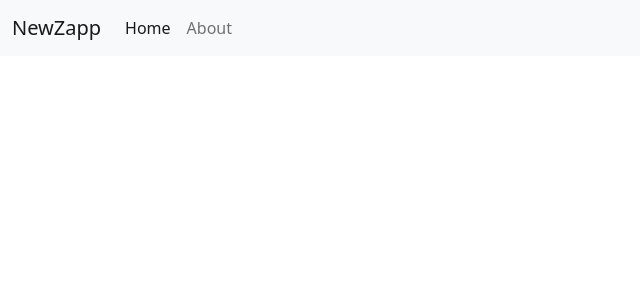
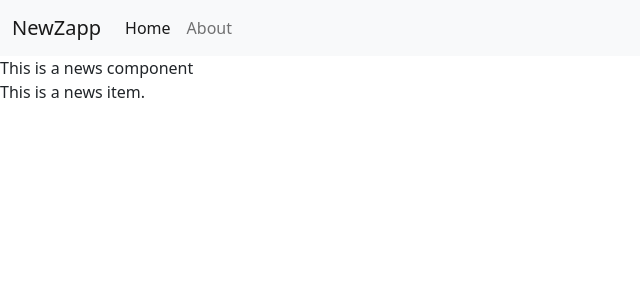
Before and after one commit to Abhijeet6387/NewZapp, a React (Create React App) app: page / in a window 1280 px wide. Shown: the top 300 px of the page, without its empty margins (0-640 px from the left). Built offline with nearby package versions, Linux system fonts and the light colour scheme.

Commit message:
News and NewsItem components added

```diff
--- a/src/App.js
+++ b/src/App.js
@@ -2,6 +2,7 @@
 import "./App.css";
 import React, { Component } from "react";
 import Navbar from "./components/Navbar";
+import News from "./components/News";
 
 export default class App extends Component {
   // name = "Abhijeet";
@@ -10,6 +11,7 @@
     return (
       <div>
         <Navbar />
+        <News />
       </div>
     );
   }
--- /dev/null
+++ b/src/components/News.js
@@ -0,0 +1,15 @@
+import React, { Component } from "react";
+import Newsitem from "./Newsitem";
+
+export class News extends Component {
+  render() {
+    return (
+      <div>
+        This is a news component
+        <Newsitem />
+      </div>
+    );
+  }
+}
+
+export default News;
--- /dev/null
+++ b/src/components/Newsitem.js
@@ -0,0 +1,9 @@
+import React, { Component } from "react";
+
+export class Newsitem extends Component {
+  render() {
+    return <div>This is a news item.</div>;
+  }
+}
+
+export default Newsitem;
```
